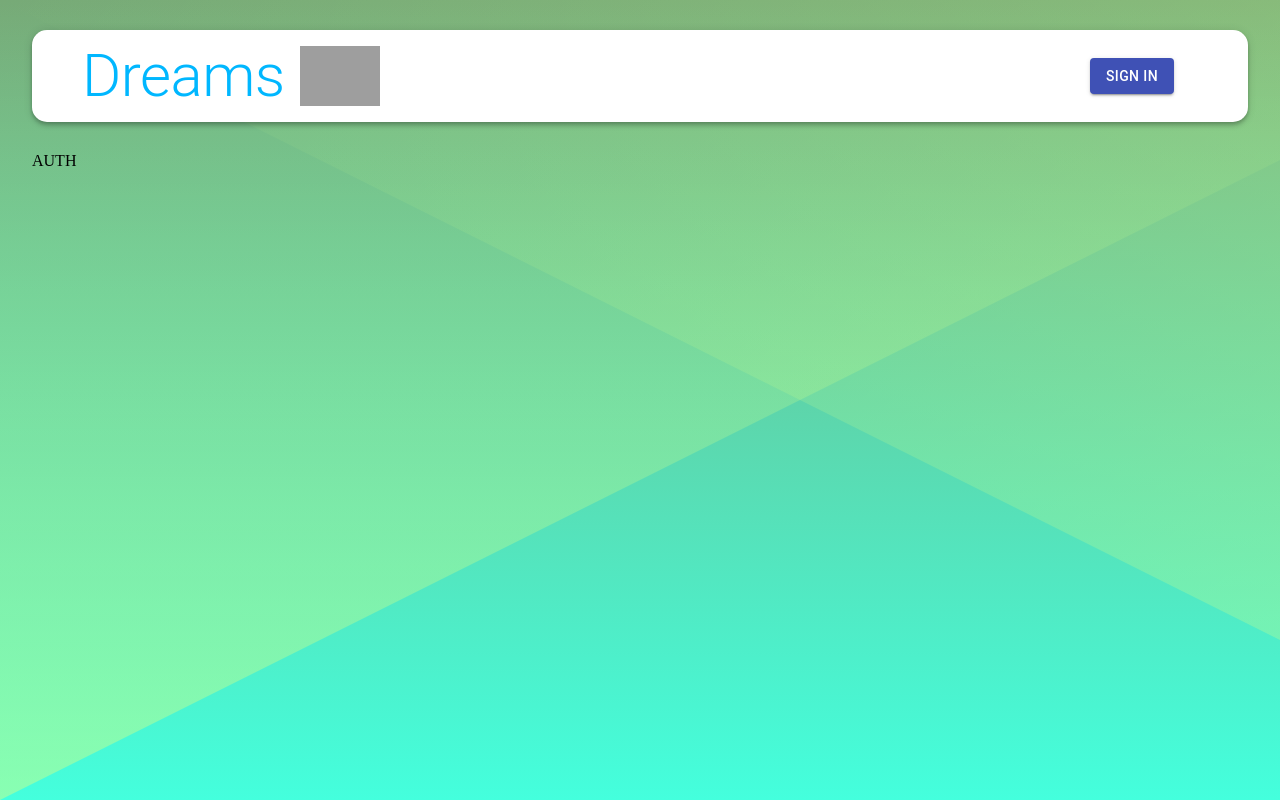
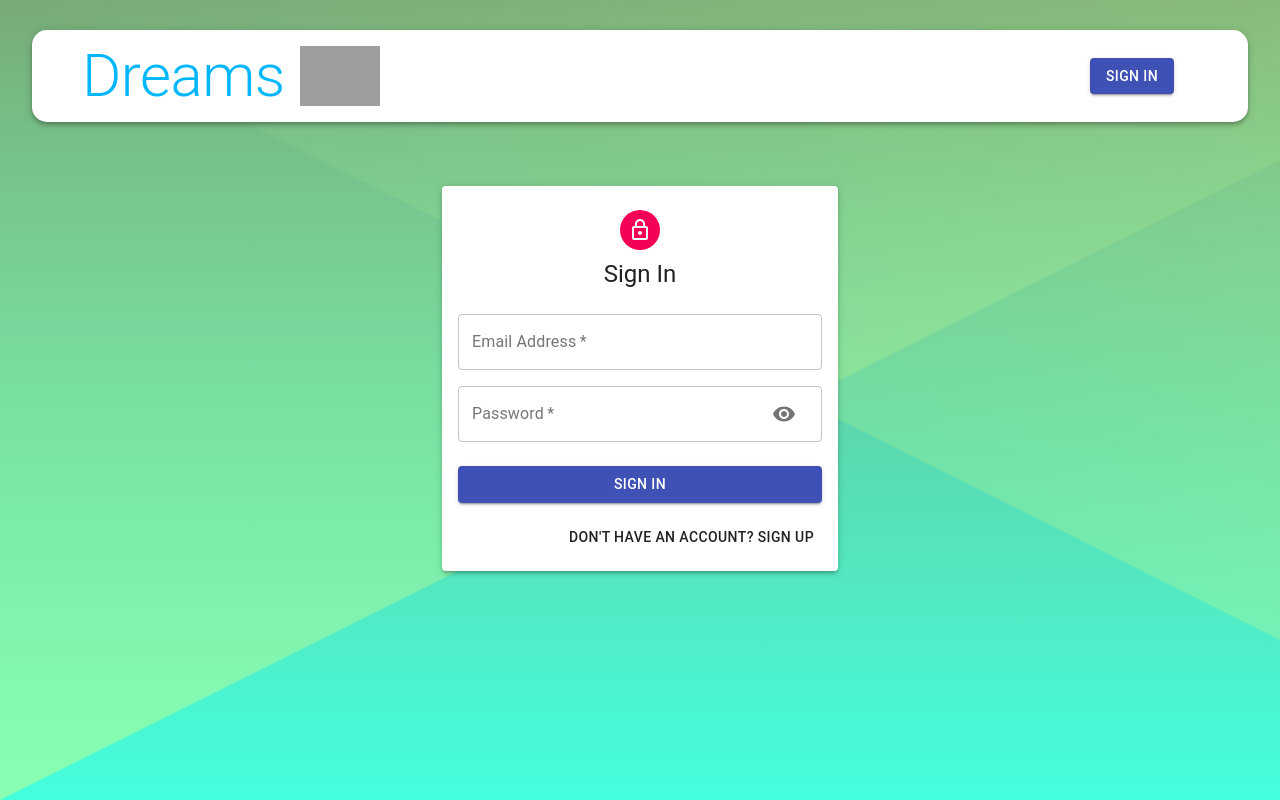
Before and after one commit to Rik-ai/Dream-app, a React (Create React App) app in the folder client/: page /auth in a window 1280 px wide. Built offline with nearby package versions, Linux system fonts and the light colour scheme; grey boxes are pictures that could not be loaded.

Commit message:
Create Auth Layout

```diff
--- a/client/src/components/Auth/Auth.js
+++ b/client/src/components/Auth/Auth.js
@@ -1,10 +1,60 @@
-import React from 'react'
+import React, { useState } from 'react'
+import { Avatar, Button, Paper, Grid, Typography, Container, TextField } from '@material-ui/core'
+import LockOutlinedIcon from '@material-ui/icons/LockOutlined'
+import Input from './Input'
+
+import useStyles from './styles'
 
 const Auth = () => {
+    const classes = useStyles()
+    const [showPassword, setShowPassword] = useState(false)
+    const [isSignup, setIsSignup] = useState(false)
+    const handleShowPassword = () => setShowPassword((prevShowPassword) => !prevShowPassword)
+
+    const handleSubmit = () => {
+
+    }
+    const handleChange = () => {
+
+    }
+
+    const switchMode = () => {
+        setIsSignup((prevIsSignup) => !prevIsSignup)
+        handleShowPassword(false)
+    }
+
     return (
-        <div>
-            AUTH
-        </div>
+        <Container component='main' maxWidth='xs'>
+            <Paper className={classes.paper} elevation={3}>
+                <Avatar className={classes.avatar}>
+                    <LockOutlinedIcon />
+                </Avatar>
+                <Typography variant='h5'>{isSignup ? 'Sign Up' : 'Sign In'}</Typography>
+                <form className={classes.form} onSubmit={handleSubmit}>
+                    <Grid container spacing={2}>
+                        {isSignup && (
+                                <>
+                                    <Input name='firstName' label='First Name' handleChange={handleChange} autoFocus half/>
+                                    <Input name='firstName' label='First Name' handleChange={handleChange} half/>
+                                </>
+                            )}
+                            <Input name='email' label='Email Address' handleChange={handleChange} type='email'/>
+                            <Input name='password' label='Password' handleChange={handleChange} type={showPassword ? 'text' : 'password'} handleShowPassword={handleShowPassword}/>
+                            {isSignup && <Input name='confirmPassword' label='Repeat Password' handleChange={handleChange} type='password'/>}
+                    </Grid>
+                    <Button type='submit' fullWidth variant='contained' color='primary' className={classes.submit}>
+                        {isSignup ? 'Sign Up' : 'Sign In'}
+                    </Button>
+                    <Grid container justify='flex-end'>
+                        <Grid item>
+                            <Button onClick={switchMode}>
+                                {isSignup ? 'Already have an account? Sign In' : 'Don\'t have an account? Sign Up' }
+                            </Button>
+                        </Grid>
+                    </Grid>
+                </form>
+            </Paper>
+        </Container>
     )
 }
 
--- /dev/null
+++ b/client/src/components/Auth/Input.js
@@ -0,0 +1,33 @@
+import React from 'react'
+import { TextField, Grid, InputAdornment, IconButton } from '@material-ui/core'
+import Visibility from '@material-ui/icons/Visibility'
+import VisibilityOff from '@material-ui/icons/VisibilityOff'
+
+
+const Input = ({handleChange, label, autoFocus, type, handleShowPassword, name, half}) => {
+    return (
+        <Grid item xs={12} sm={half ? 6 : 12}>
+            <TextField
+                name={name}
+                onChange={handleChange}
+                variant='outlined'
+                required
+                fullWidth
+                label={label}
+                autoFocus={autoFocus}
+                type={type}
+                InputProps= {name === 'password' && {
+                    endAdornment: (
+                        <InputAdornment position='end'>
+                            <IconButton onClick={handleShowPassword}>
+                                {type === 'password' ? <Visibility /> : <VisibilityOff />}
+                            </IconButton>
+                        </InputAdornment>
+                    )
+                }}
+            />
+        </Grid>
+    )
+}
+
+export default Input
--- a/client/src/components/Auth/styles.js
+++ b/client/src/components/Auth/styles.js
@@ -0,0 +1,30 @@
+import { makeStyles } from '@material-ui/core/styles'
+
+export default makeStyles((theme) => ({
+    paper: {
+        marginTop: theme.spacing(8),
+        display: 'flex',
+        flexDirection: 'column',
+        alignItems: 'center',
+        padding: theme.spacing(2),
+    },
+    root: {
+        '& .MuiTextField=root': {
+            margin: theme.spacing(1),
+        },
+    },
+    avatar: {
+        margin: theme.spacing(1),
+        backgroundColor: theme.palette.secondary.main,
+    },
+    form: {
+        width: '100%',
+        marginTop: theme.spacing(3),
+    },
+    submit: {
+        margin: theme.spacing(3, 0, 2),
+    },
+    googleButton: {
+        marginBottom: theme.spacing(2)
+    },
+}))
```
Also changed, not shown: 1 other file (tests, documents, lock files or other folders).
